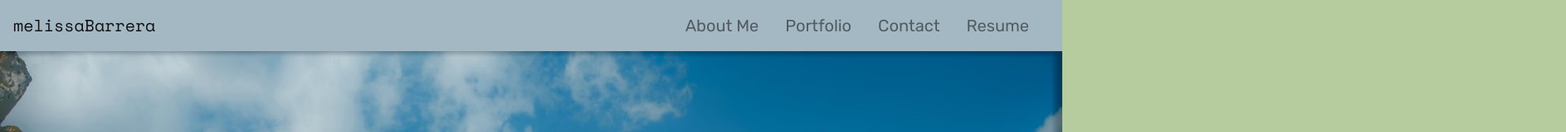
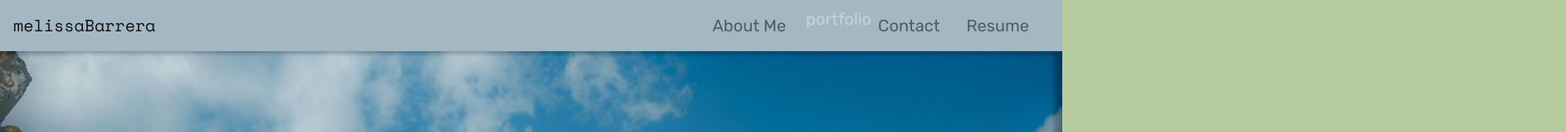
Before and after one commit to melissabarrerafarias/melissabarrera-portfolio, a React (Create React App) app: page / in a window 1280 px wide. Shown: the top 160 px of the page at 83% size, 1887 px wide, since content can reach past the window. Built offline with nearby package versions, Linux system fonts and the light colour scheme.

Commit message:
images appear for portfolio section

```diff
--- a/src/App.js
+++ b/src/App.js
@@ -1,19 +1,33 @@
 // center of application
-import React from 'react';
+import React, { useState } from 'react';
 import './index.css';
 import About from './components/About';
 import Hero from './components/Hero';
 import Nav from './components/Nav';
 import Footer from './components/Footer';
 import Contact from './components/Contact';
-// import Portfolio from './components/Portfolio';
+import Portfolio from './components/Portfolio';
 
 function App() {
+
+  const [nav] = useState([
+    {
+      name: "portfolio"
+    }
+  ])
+
+  const [currentNav, setCurrentNav] = useState(nav[0]);
+
   return (
     <div>
-      <Nav />
+      <Nav
+        nav={nav}
+        setCurrentNav={setCurrentNav}
+        currentNav={currentNav}
+      ></Nav>
       <Hero />
       <main>
+        <Portfolio currentNav={currentNav}/>
         <Contact />
         <About />
         <Footer />
--- a/src/components/Nav/index.js
+++ b/src/components/Nav/index.js
@@ -1,6 +1,13 @@
-import React from 'react';
+import React, { useState } from 'react';
 
-function Nav() {
+function Nav(props) {
+
+    const {
+        nav=[],
+        setCurrentNav,
+        currentNav
+    } = props
+
     return (
         <header className="sticky-top">
             <nav className="navbar navbar-expand-lg navbar-light">
@@ -13,9 +20,13 @@ function Nav() {
                         <li className="nav-item">
                             <a className="nav-link mr-3" href="#about">About Me</a>
                         </li>
-                        <li className="nav-item">
-                            <a className="nav-link mr-3" href="#portfolio">Portfolio</a>
+
+                        {nav.map((navSection) => (
+                            <li className={`nav-item ${currentNav.name === navSection.name && 'navActive'}`} key ={navSection.name}>
+                                <span onClick={() => {setCurrentNav(navSection)}}>{navSection.name}</span>
                         </li>
+                        ))}
+
                         <li className="nav-item">
                             <a className="nav-link mr-3" href="#contact">Contact</a>
                         </li>
--- a/src/components/Portfolio/index.js
+++ b/src/components/Portfolio/index.js
@@ -1,22 +1,16 @@
 import React from 'react';
 import Project from '../Project';
 
-// function Portfolio({ thisProject }) {
-//     const { name } = thisProject;
+function Portfolio({ currentNav }) {
 
-//     return (
-//         <section>
-//             <div className="container">
-//                 <div className="row">
-//                 <h1>Portfolio</h1>
-//                 <div className="col-md-6">
-//                 <h2>{thisProject.name}</h2>
-//                 <Project/>
-//                 </div>
-//                 </div>
-//             </div>
-//         </section>
-//     );
-// }
+    const { name } = currentNav;
 
-// export default Portfolio;
+    return (
+        <section>
+            <h1>{name}</h1>
+            <Project />
+        </section>
+    );
+}
+
+export default Portfolio;
--- a/src/components/Project/index.js
+++ b/src/components/Project/index.js
@@ -1,8 +1,35 @@
-import React from 'react';
+import React, { useState } from 'react';
+import photo from '../../assets/images/fly-high.png';
 
-// function Project() {
-//
+function Project() {
+    const [projectPhotos] = useState([
+        {
+            name: 'fly-high',
+            navigation: 'portfolio'
+        },
+        {
+            name: "weather",
+            navigation: 'portfolio'
+        }
+    ])
 
-// }
+    // const currentPhotos = photos.filter((photo) => photo.nav === nav);
 
-// export default Project;
+
+    return (
+        <div>
+            <div>
+                {projectPhotos.map((photo) => (
+                    <img
+                    src={require(`../../assets/images/${photo.name}.png`).default}
+                    alt={photo.name}
+                    key={photo.name}
+                    />
+                ))}
+            </div>
+        </div>
+    )
+
+}
+
+export default Project;
--- a/src/index.css
+++ b/src/index.css
@@ -41,6 +41,10 @@ a:link {
 }
 
 .navbar-light .navbar-nav .nav-link:focus, .navbar-light .navbar-nav .nav-link:hover {
+  color: var(--sky-gray);
+}
+
+.navActive {
   color: var(--sky-gray);
 }
 
```
Also changed, not shown: src/assets/images/fly-high.png, src/assets/images/fly-high2.png (deleted).
